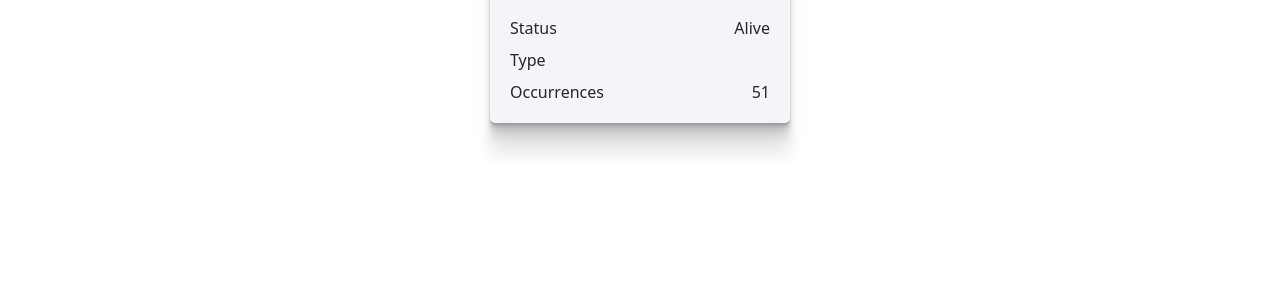
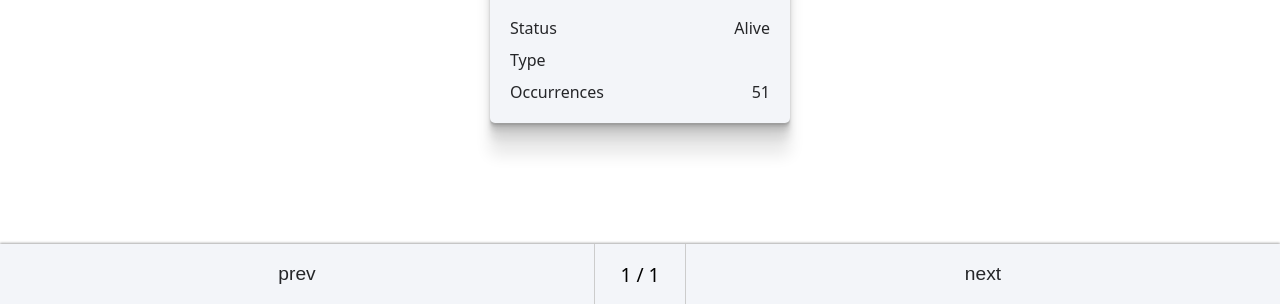
Before and after one commit to FlorianNova/rick-and-morty-app, a website with bundled scripts: page index.html in a window 1280 px wide. Shown: the part 496-800 px from the top of the page. Built offline with nearby package versions, Linux system fonts and the light colour scheme; no server answers.

Commit message:
Refactor code

```diff
--- a/components/nav-pagination/nav-pagination.js
+++ b/components/nav-pagination/nav-pagination.js
@@ -1,7 +1,7 @@
 export function createPagination(page, maxPage) {
   const pagination = document.createElement("span");
   pagination.classList.add("navigation__pagination");
-  pagination.setAttribute("dataset-js", "pagination");
+  pagination.setAttribute("data-js", "pagination");
   pagination.textContent = `${page} / ${maxPage}`;
 
   return pagination;
--- a/index.html
+++ b/index.html
@@ -54,13 +54,13 @@
         </li>
       </ul>
     </main>
-    <!-- <nav class="navigation" data-js="navigation">
-      <button class="button button--prev" data-js="button-prev">
+    <nav class="navigation" data-js="navigation">
+      <!-- <button class="button button--prev" data-js="button-prev">
         previous
       </button>
       <span class="navigation__pagination" data-js="pagination">1 / 1</span>
-      <button class="button button--next" data-js="button-next">next</button>
-    </nav> -->
+      <button class="button button--next" data-js="button-next">next</button> -->
+    </nav>
   </body>
   <script type="module" src="./index.js"></script>
 </html>
--- a/index.js
+++ b/index.js
@@ -22,7 +22,9 @@ async function fetchCharacters() {
     const data = await response.json();
     const results = data.results;
     maxPage = data.info.pages;
+
     cardContainer.innerHTML = "";
+    pagination.textContent = `${page} / ${maxPage}`;
 
     results.forEach((character) => {
       const newCard = createCharacterCard(character);
@@ -62,6 +64,6 @@ const searchBar = createSearchBar("Suche nach Charakteren", onSearchBarSubmit);
 /* === Append UI Components to container & navigation === */
 //console.log(searchBarContainer);
 searchBarContainer.append(searchBar);
-navigation.append(prevButton, nextButton, pagination);
+navigation.append(prevButton, pagination, nextButton);
 
 fetchCharacters();
```
